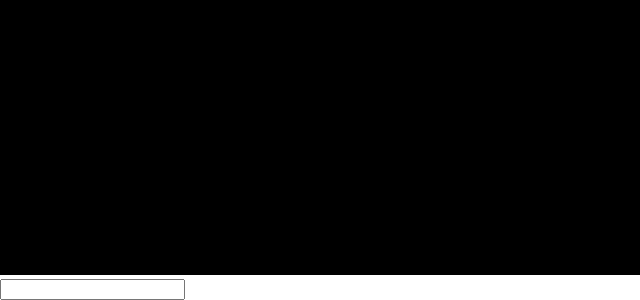
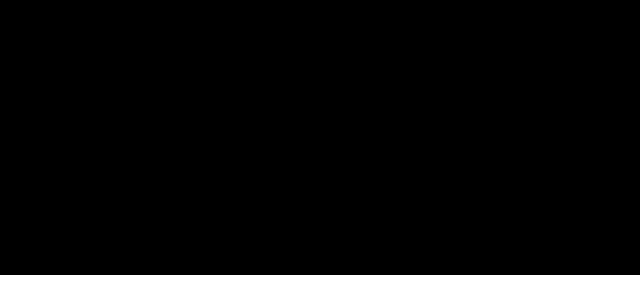
Before and after one commit to nitindutta5/Patatap, a plain HTML site: page index.html in a window 1280 px wide. Shown: the part 525-825 px from the top of the page, 0-640 px from the left. After the commit the page ends 804 px from the top, so only its background shows below. Drawn offline with Linux system fonts and the light colour scheme.

Commit message:
Update index.html

```diff
--- a/index.html
+++ b/index.html
@@ -35,7 +35,6 @@
 
 <body>
     <canvas id="myCanvas" resize></canvas>
-    <input tye="text">
 </body>
 
 </html>
```
